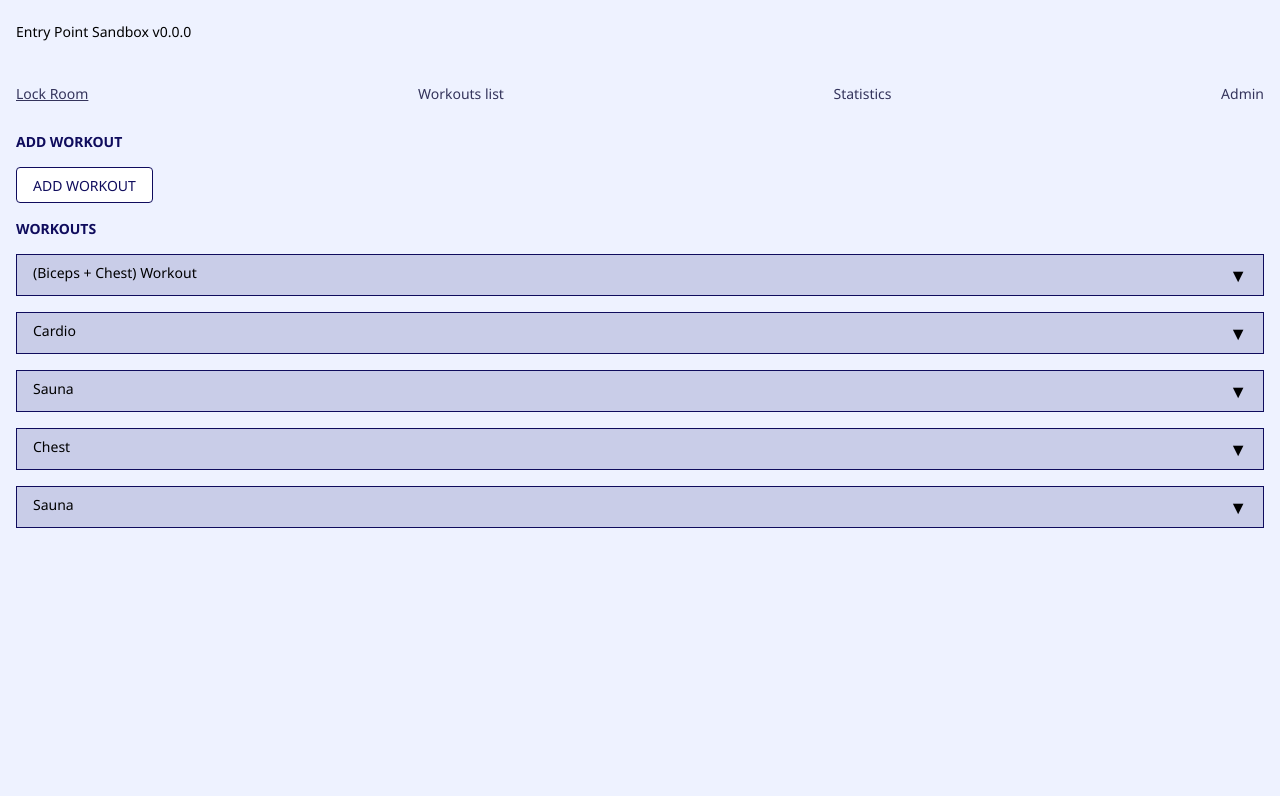
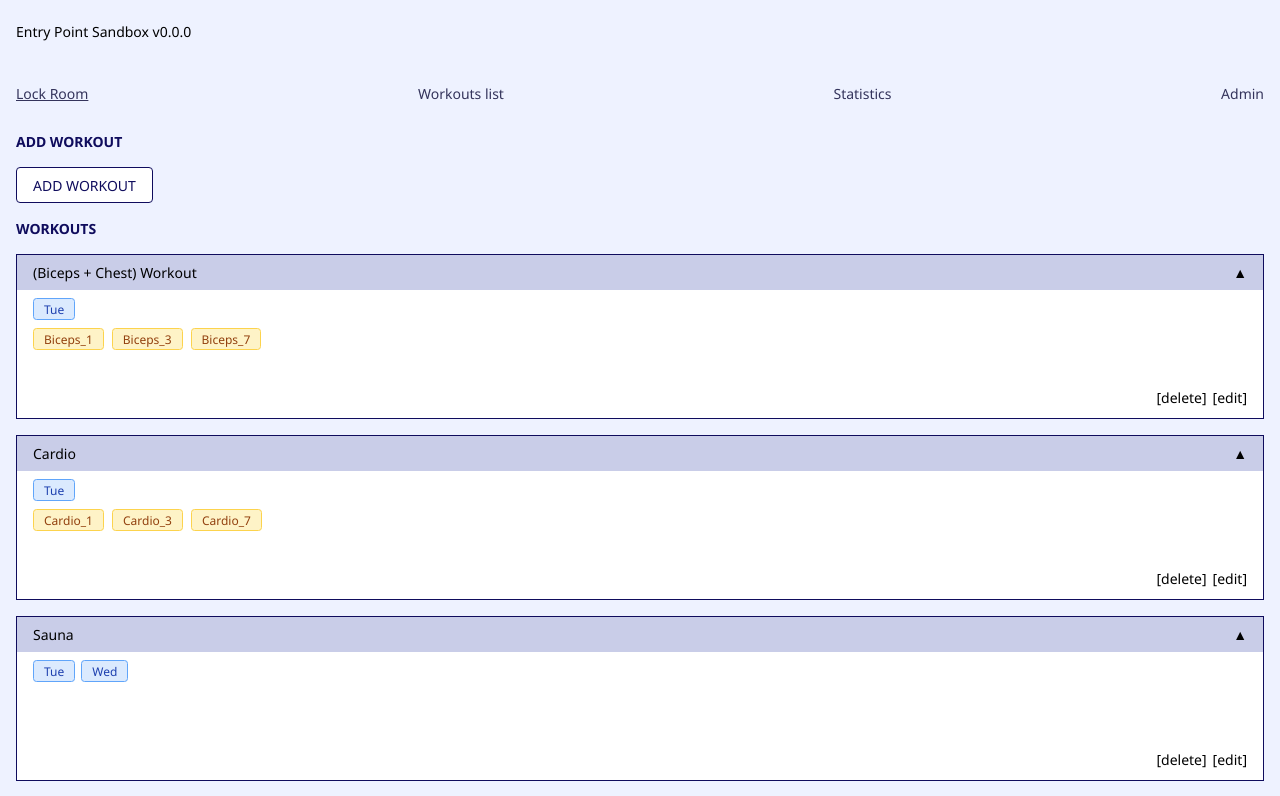
Before and after one commit to carlesfores/workout-tracker, a Vue app: page /workouts-list in a window 1280 px wide. Shown: the top 796 px of the page. Built offline with nearby package versions, Linux system fonts and the light colour scheme.

Commit message:
feat: update

```diff
--- a/src/components/workout-card.vue
+++ b/src/components/workout-card.vue
@@ -1,5 +1,5 @@
 <script setup>
-import { ref } from "vue";
+import { ref, computed } from "vue";
 import workoutStatus from "@/components/workout-status.vue";
 
 const props = defineProps({
@@ -13,26 +13,74 @@ const props = defineProps({
   },
 });
 
-const isCollapsed = ref(true);
+const isCollapsed = ref(false);
+
+const actions = [
+  {
+    label: "delete",
+    action: "delete-workout",
+  },
+  {
+    label: "edit",
+    action: "edit-workout",
+  },
+];
+
+const days = computed(() => {
+  return props.workout.day || [];
+});
+
+const excercices = computed(() => {
+  return props.workout.excercices || [];
+});
+
+const handleAction = (action) => {
+  console.log(action);
+};
 
 const toggleCollapsed = () => {
   isCollapsed.value = !isCollapsed.value;
+};
+
+const capitalice = (w) => {
+  return w.charAt(0).toUpperCase() + w.slice(1);
 };
 </script>
 
 <template>
   <div class="workout-card">
-    <div class="workout-card__header">
+    <div class="workout-card__header" @click="toggleCollapsed">
       <div class="workout-card__header-title">{{ workout.title }}</div>
       <workout-status v-if="showStatus"></workout-status>
-      <div class="workout-card__toggle" @click="toggleCollapsed">
+      <div class="workout-card__toggle">
         {{ isCollapsed ? "▼" : "▲" }}
       </div>
     </div>
     <transition>
       <div v-show="!isCollapsed" class="workout-card__content">
-        <div>{{ (workout.day || []).toString() }}</div>
-        <div>{{ (workout.excercices || []).toString() }}</div>
+        <div class="workout-card__days">
+          <span v-for="(day, index) in days" :key="index" class="custom-badge">
+            {{ capitalice(day) }}
+          </span>
+        </div>
+        <div class="workout-card__excercices">
+          <span
+            v-for="(excercice, index) in excercices"
+            :key="index"
+            class="custom-badge custom-badge--excercice"
+          >
+            {{ capitalice(excercice) }}
+          </span>
+        </div>
+        <div class="workout-card__actions">
+          <div
+            v-for="({ label, action }, index) in actions"
+            :key="index"
+            @click="handleAction(action)"
+          >
+            [{{ label }}]
+          </div>
+        </div>
       </div>
     </transition>
   </div>
@@ -42,7 +90,6 @@ const toggleCollapsed = () => {
 .workout-card {
   display: flex;
   flex-direction: column;
-
   width: 100%;
   background-color: #ffffff;
   border: 1px solid #0f0c5d;
@@ -55,20 +102,37 @@ const toggleCollapsed = () => {
     justify-content: space-between;
     width: 100%;
     padding: 8px 16px;
+    align-items: center;
+    cursor: pointer;
+    user-select: none;
   }
 
   &__toggle {
-    cursor: pointer;
-    font-size: 18px;
     user-select: none;
   }
 
   &__content {
     padding: 8px 16px;
+    min-height: 128px;
+    display: grid;
+    grid-template-rows: 22px auto 22px;
+    gap: 8px;
+  }
+
+  &__days {
     display: flex;
-    flex-direction: column;
-    gap: 4px;
-    min-height: 128px;
+    gap: 6px;
+  }
+
+  &__excercices {
+    display: flex;
+    gap: 8px;
+  }
+
+  &__actions {
+    display: flex;
+    gap: 6px;
+    justify-content: flex-end;
   }
 }
 </style>
--- a/src/styles/style.scss
+++ b/src/styles/style.scss
@@ -8,3 +8,69 @@ html, body {
 #app {
   //height: 100%;
 }
+
+.section-view {
+  display: flex;
+  flex-direction: column;
+  gap: 16px;
+  &__title {
+    color: #0f0c5d;
+    font-weight: bold;
+  }
+  &__content {
+    display: flex;
+    flex-direction: column;
+    gap: 16px;
+  }
+  &__button {
+    display: flex;
+    align-items: center;
+    justify-content: center;
+    border-radius: 4px;
+    height: 36px;
+    cursor: pointer;
+    color: #0f0c5d;
+    border: 1px solid #0f0c5d;
+    background-color: #ffffff;
+    padding: 0px 16px;
+    width: fit-content;
+  }
+  &__button:hover {
+    color: #ffffff;
+    background-color: #0f0c5d;
+  }
+}
+
+.custom-badge {
+  font-size: 12px;
+  background-color: #dbeafe;
+  border: 1px solid #60a5fa;
+  color: #1e40af;
+  padding: 2px 10px;
+  border-radius: 0.25rem;
+  height: 22px;
+
+  &--excercice {
+    background-color: #fef3c7;
+    border: 1px solid #fcd34d;;
+    color: #92400e;
+  }
+
+  // --color-yellow-100: #fef3c7;
+  // --color-yellow-200: #fde68a;
+  // --color-yellow-300: #fcd34d;
+  // --color-yellow-400: #fbbf24;
+  // --color-yellow-500: #f59e0b;
+  // --color-yellow-600: #d97706;
+  // --color-yellow-700: #b45309;
+  // --color-yellow-800: #92400e;
+
+  // --color-blue-100: #dbeafe;
+  // --color-blue-200: #bfdbfe;
+  // --color-blue-300: #93c5fd;
+  // --color-blue-400: #60a5fa;
+  // --color-blue-500: #3b82f6;
+  // --color-blue-600: #2563eb;
+  // --color-blue-700: #1d4ed8;
+  // --color-blue-800: #1e40af;
+}
--- a/src/views/home.vue
+++ b/src/views/home.vue
@@ -98,35 +98,4 @@ const todayWorkouts = computed(() => {
     gap: 16px;
   }
 }
-.section-view {
-  display: flex;
-  flex-direction: column;
-  gap: 16px;
-  &__title {
-    color: #0f0c5d;
-    font-weight: bold;
-  }
-  &__content {
-    display: flex;
-    flex-direction: column;
-    gap: 16px;
-  }
-  &__button {
-    display: flex;
-    align-items: center;
-    justify-content: center;
-    border-radius: 4px;
-    height: 36px;
-    cursor: pointer;
-    color: #0f0c5d;
-    border: 1px solid #0f0c5d;
-    background-color: #ffffff;
-    padding: 0px 16px;
-    width: fit-content;
-  }
-  &__button:hover {
-    color: #ffffff;
-    background-color: #0f0c5d;
-  }
-}
 </style>
--- a/src/views/workout.vue
+++ b/src/views/workout.vue
@@ -12,6 +12,15 @@ const props = defineProps({
     <div class="workout-view__content">
       <div class="section-view">
         <div class="section-view__title">WORKOUT NAME</div>
+        <div>Workout name</div>
+        <div class="section-view__title">WORKOUT NAME</div>
+        <div>Workout days</div>
+        <div class="section-view__title">EXCERCICES</div>
+        <div>Excercices</div>
+      </div>
+
+      <div class="section-view">
+        <div class="section-view__button">CREATE</div>
       </div>
     </div>
   </div>
```
